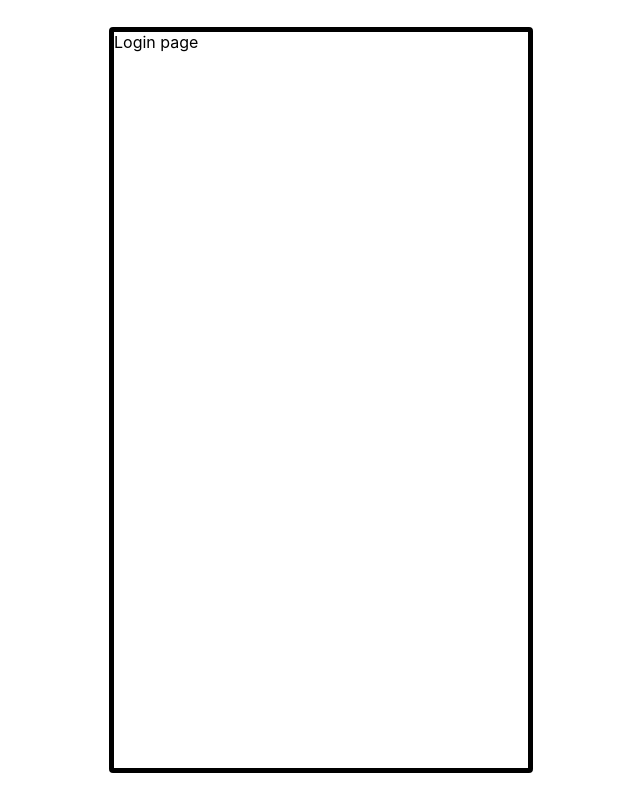
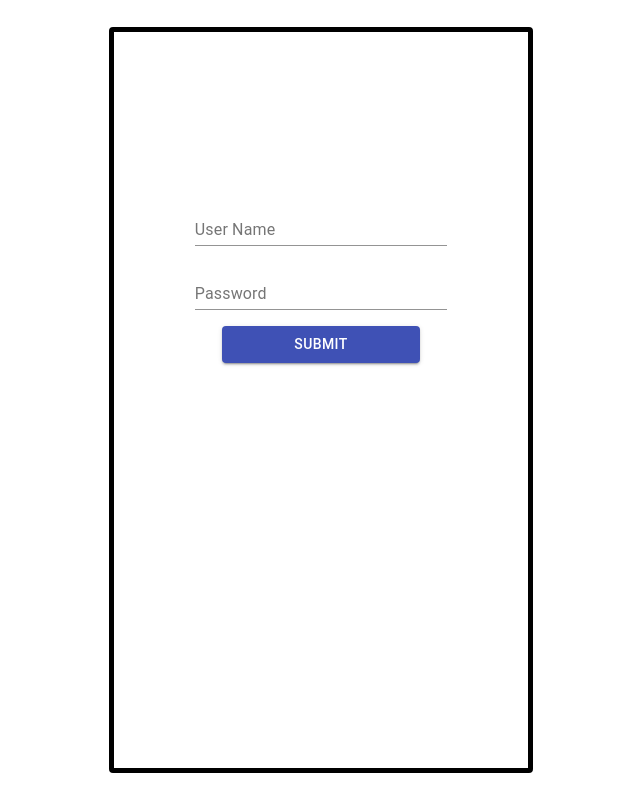
Before and after one commit to fhfuih/gnite-diary, a React (Create React App) app: page /login in a window 1280 px wide. Shown: the whole page, without its empty margins (319-959 px from the left). Built offline with nearby package versions, Linux system fonts and the light colour scheme.

Commit message:
feat: complete login page with page redirecting

```diff
--- a/src/pages/login.js
+++ b/src/pages/login.js
@@ -1,9 +1,48 @@
 import React from 'react';
+import { useHistory } from 'react-router-dom'
+import { makeStyles } from '@material-ui/core/styles';
+import TextField from '@material-ui/core/TextField';
+import Button from '@material-ui/core/Button';
+import ROUTES from '../constants/routes';
+// import Box from '@material-ui/core/Box';
 
-const Login = () => {
+// const alert_string = '雅蠛蝶, hentai, 死库水'
+
+const useStyles = makeStyles((theme) => ({
+    root: {
+        width: '100%',
+        marginTop: '38.2%',
+        textAlign: 'center',
+        // color: '#939B97',
+        // height: '100%',
+        // display: 'flex',
+        // flexDirection: 'column',
+        // justifyContent: 'center',
+        // alignItems: 'center',
+        '& > *': {
+            margin: theme.spacing(1),
+            width: '25ch',
+
+        },
+    },
+}));
+
+export default function BasicTextFields() {
+    const classes = useStyles();
+    const history = useHistory();
+
+    const handleSubmit = () => {
+        history.push(ROUTES.profile);
+    }
+
     return (
-        <div>Login page</div>
-    )
-};
-
-export default Login;
+        <form className={classes.root} noValidate autoComplete="off">
+            <TextField id="username-basic" label="User Name" />
+            <TextField id="password-basic" label="Password" />
+            <Button className="Submit" variant="contained"
+                color="primary"
+                onClick={handleSubmit}
+            > Submit </Button>
+        </form>
+    );
+}
```
